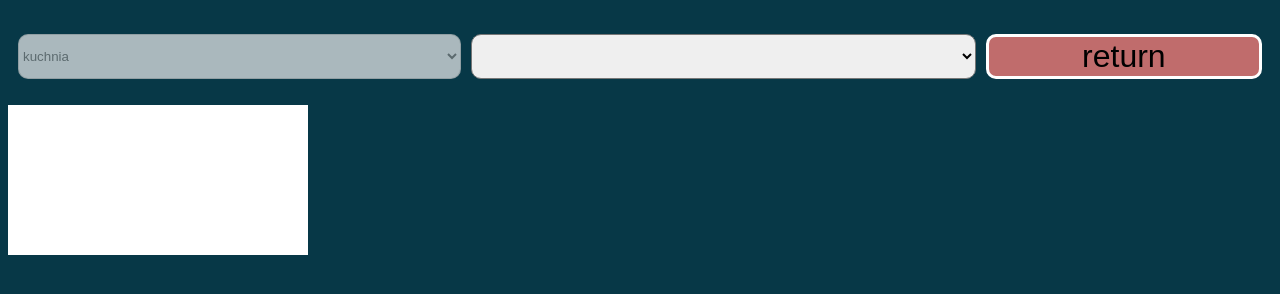
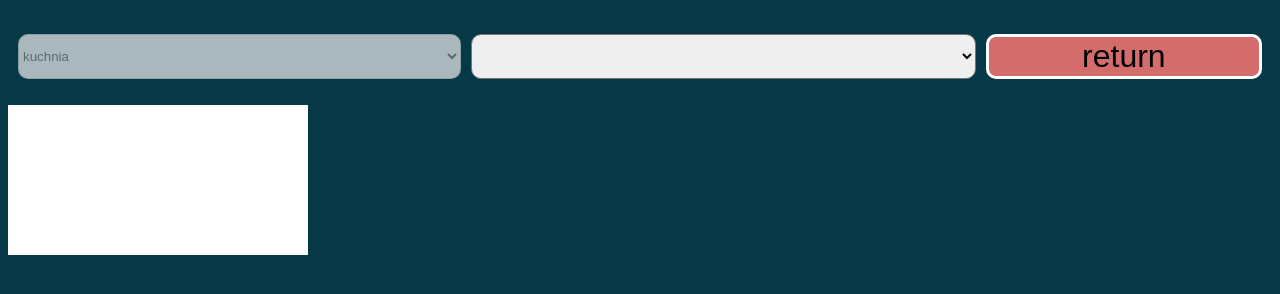
Before and after one commit to CzarekM2012/PAP_project-website, a plain HTML site: page diagram.html in a window 1280 px wide. In both pictures the pointer is over the button "return". Drawn offline with Linux system fonts and the light colour scheme.

Commit message:
Added hover and active events for diagram return button

```diff
--- a/diagram.css
+++ b/diagram.css
@@ -55,3 +55,12 @@ body
     background: rgb(192, 108, 108);
     border: 0.1em solid white;
 }
+
+#layout #returnButton:hover{
+    background:rgb(212, 108, 108);
+}
+
+
+#layout #returnButton:active{
+    transform: scale(0.99);
+}
```
